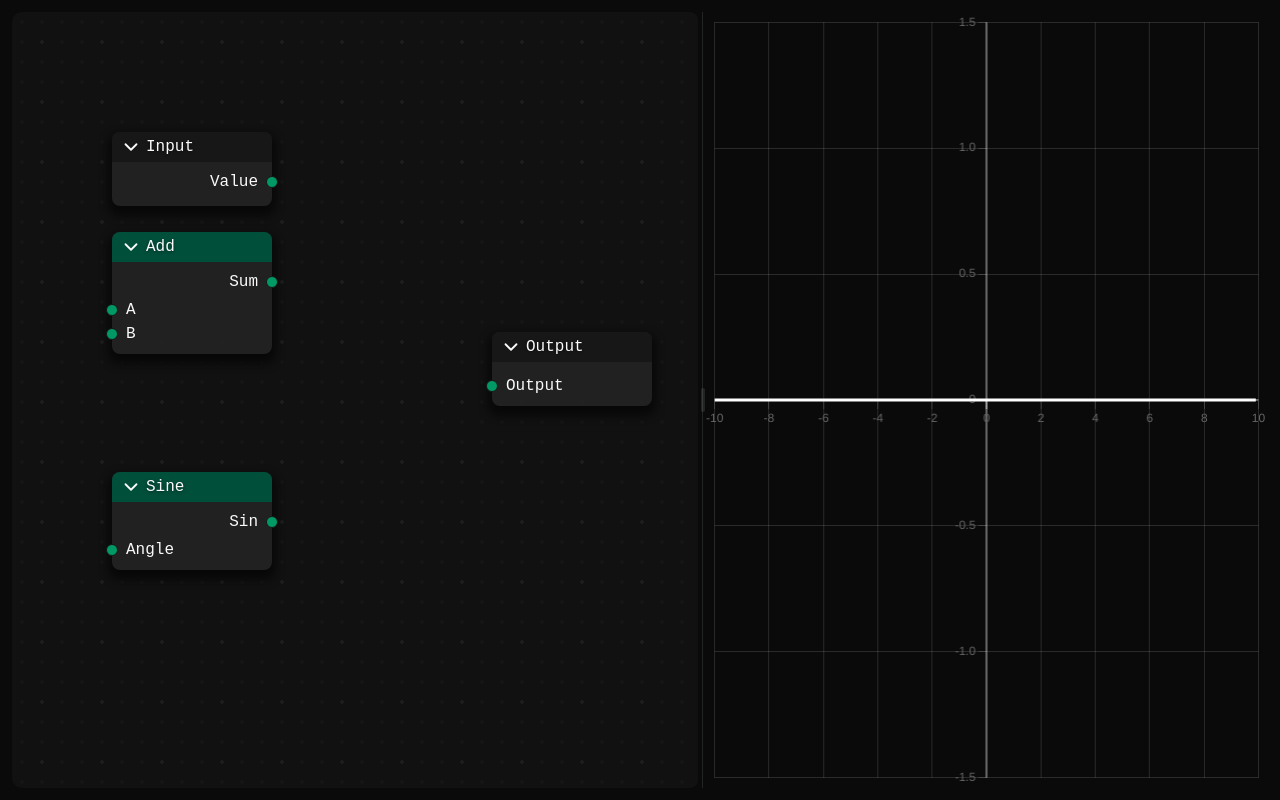
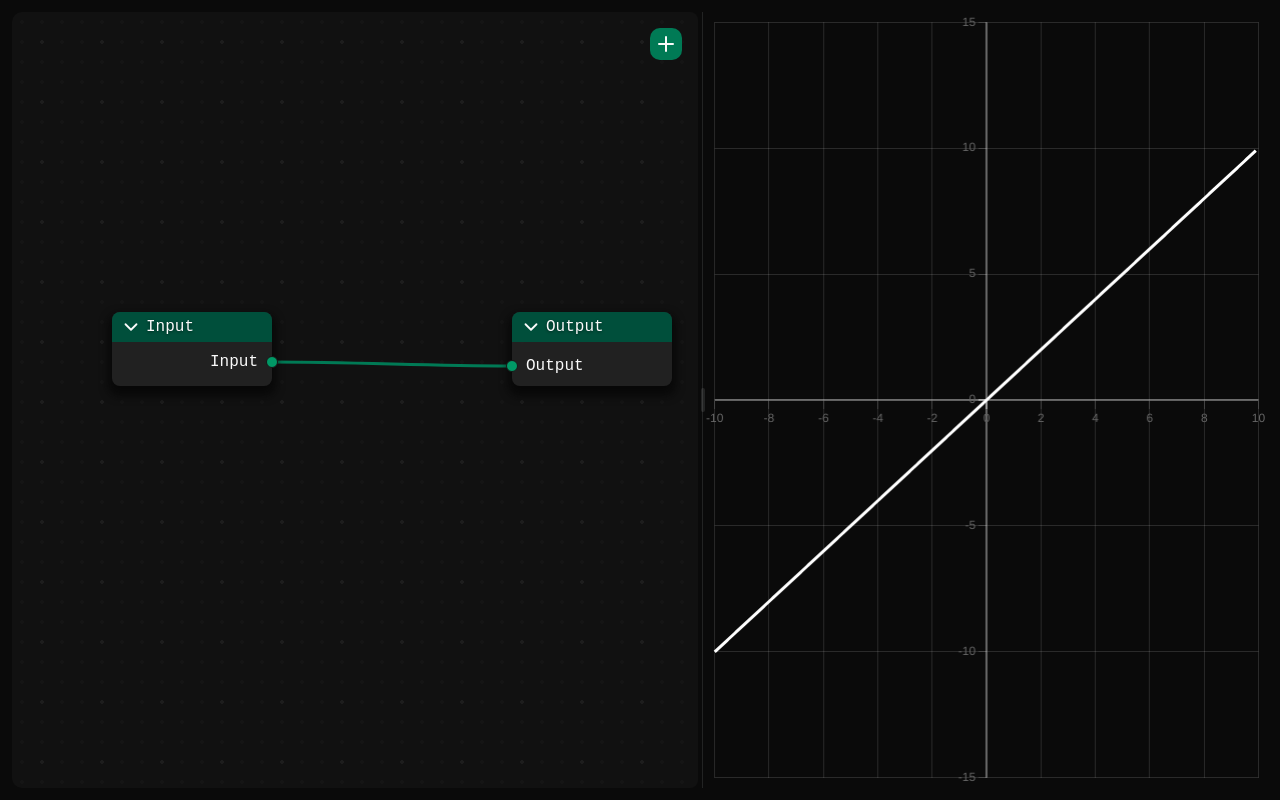
Before and after one commit to claudedjoumessi/nodemap, a React (Vite) app: page / in a window 1280 px wide. Built offline with nearby package versions, Linux system fonts and the light colour scheme.

Commit message:
(feat): implement NodeRegistry base getters/setters and basic node addition

```diff
--- a/src/components/Canvas.tsx
+++ b/src/components/Canvas.tsx
@@ -1,9 +1,11 @@
 import React, { useRef, useState } from "react";
 import Node from "./Node";
-import type { PendingConnection, Connection } from "../lib/types";
+import type { PendingConnection, Connection, TNode } from "@/lib/types";
 import BezierLayer from "./BezierLayer";
 import { nanoid } from "nanoid";
 import { useNodeContext } from "@/context/NodeContext";
+import { registerDefinition } from "@/lib/NodeRegistry";
+import { Plus } from "lucide-react";
 
 const Canvas = () => {
   const [nodeDragging, setNodeDragging] = useState<{
@@ -15,11 +17,11 @@ const Canvas = () => {
   const [disconnecting, setDisconnecting] = useState<Omit<Connection, "id"> | null>(null);
 
   // Accessing Nodes & Connections and Setters from Context
-  const { nodes, setNodes, connections, setConnections } = useNodeContext()
+  const { nodes, setNodes, connections, setConnections } = useNodeContext();
 
   // Port Global Registry
   const portRefs = useRef<Record<string, HTMLDivElement>>({});
-  const canvasRef = useRef<HTMLDivElement|null>(null)
+  const canvasRef = useRef<HTMLDivElement | null>(null);
 
   const registerPort = (nodeId: string, portId: string, el: HTMLDivElement | null) => {
     if (el) portRefs.current[`${nodeId}.${portId}`] = el;
@@ -30,11 +32,11 @@ const Canvas = () => {
     const portRect = portEl.getBoundingClientRect();
 
     // if(!canvasRef.current) return
-    const canvasRect = (canvasRef.current as HTMLDivElement).getBoundingClientRect()
+    const canvasRect = (canvasRef.current as HTMLDivElement).getBoundingClientRect();
 
     return {
-      portX: (portRect.left + portRect.width / 2) - canvasRect.left,
-      portY: (portRect.top + portRect.height / 2) - canvasRect.top,
+      portX: portRect.left + portRect.width / 2 - canvasRect.left,
+      portY: portRect.top + portRect.height / 2 - canvasRect.top,
     };
   };
 
@@ -150,6 +152,30 @@ const Canvas = () => {
     return connections.filter((c) => c !== delConn);
   };
 
+  const handleAdd = () => {
+    // console.log("Adding Node")
+    const sineDef = registerDefinition({
+      type: "sine",
+      name: "Sine",
+      inputs: ['Angle'],
+      outputs: ['Value'],
+      compute(inputs) {
+        return (x) => Math.cos(inputs[0]?.(x) ?? 0)
+      },
+    })
+
+    const newNode: TNode = {
+      id: sineDef.type + nanoid(5),
+      name: sineDef.name,
+      inputs: [{id: "I1", name: sineDef.inputs[0]}],
+      outputs: [{id: "O1", name: sineDef.outputs[0]}],
+      position: { x: 0, y: 0 },
+      compute(inputs) { return sineDef.compute(inputs) }
+    }
+
+    setNodes(prev => [...prev, newNode])
+  }
+
   return (
     <div
       id="canvasScreen"
@@ -174,6 +200,9 @@ const Canvas = () => {
           onInputMouseDown={handleDisconnect}
         />
       ))}
+      <button className="absolute top-4 right-4 size-8 rounded-lg flex items-center justify-center bg-emerald-700" onClick={handleAdd}>
+        <Plus />
+      </button>
     </div>
   );
 };
--- a/src/context/NodeContext.tsx
+++ b/src/context/NodeContext.tsx
@@ -1,5 +1,5 @@
 import type { Connection, TNode } from "@/lib/types";
-import React, { createContext, useContext, type ReactNode } from "react";
+import { createContext, useContext, useEffect, useState, type ReactNode } from "react";
 
 interface INodeContext {
   connections: Connection[];
@@ -11,46 +11,46 @@ interface INodeContext {
 const NodeContext = createContext<INodeContext | null>(null);
 
 const NodeProvider = ({ children }: { children: ReactNode }) => {
-  const nodesData: TNode[] = [
+  const starterNodes: TNode[] = [
     {
       id: "in",
       name: "Input",
-      position: { x: 100, y: 120 },
       inputs: [],
-      outputs: [{ id: "Val", name: "Value" }],
-      type: "input",
+      outputs: [{ id: "I1", name: "Input" }],
+      position: { x: 100, y: 300 },
+      compute() {
+        return (x) => x;
+      },
     },
     {
       id: "out",
       name: "Output",
-      position: { x: 480, y: 320 },
-      inputs: [{ id: "Out", name: "Output" }],
+      inputs: [{ id: "O1", name: "Output" }],
       outputs: [],
-      type: "output",
-    },
-    {
-      id: "a",
-      name: "Add",
-      position: { x: 100, y: 220 },
-      inputs: [
-        { id: "A", name: "A" },
-        { id: "B", name: "B" },
-      ],
-      outputs: [{ id: "Out", name: "Sum" }],
-      type: "add",
-    },
-    {
-      id: "s",
-      name: "Sine",
-      position: { x: 100, y: 460 },
-      inputs: [{ id: "Angle", name: "Angle" }],
-      outputs: [{ id: "Out", name: "Sin" }],
-      type: "sine",
+      position: { x: 500, y: 300 },
+      compute(inputs) {
+        return (x) => inputs[0]?.(x) ?? 0;
+      },
     },
   ];
 
-  const [nodes, setNodes] = React.useState(nodesData);
-  const [connections, setConnections] = React.useState<Connection[]>([]);
+  // Setting nodes before DOM first render
+  const [nodes, setNodes] = useState<TNode[]>(starterNodes);
+  const [connections, setConnections] = useState<Connection[]>([]);
+
+  // Setting connections after DOM first render
+  useEffect(() => {
+    const starterConnections: Connection[] = [
+      {
+        id: "in.I1_out.O1",
+        sourceNodeId: "in",
+        sourcePortId: "I1",
+        targetNodeId: "out",
+        targetPortId: "O1",
+      },
+    ];
+    setConnections(starterConnections);
+  }, []);
 
   const contextValue = { nodes, setNodes, connections, setConnections };
 
--- a/src/hooks/useEvaluate.ts
+++ b/src/hooks/useEvaluate.ts
@@ -22,30 +22,15 @@ const getNodeParents = (destNodeId: string, nodes: TNode[], connections: Connect
 };
 
 // Evaluate Pipeline
-export const useEvaluate = (
-  nodes: TNode[],
-  connections: Connection[],
-) => {
+export const useEvaluate = (nodes: TNode[], connections: Connection[]) => {
   const evaluate = (nodeId: string): NodeCallback => {
-    const node = nodes.find((n) => n.id === nodeId)!;
+    const node = nodes.find((n) => n.id === nodeId);
+    if (!node) throw new Error("Couldn't read node at id: " + nodeId);
     const parents = getNodeParents(nodeId, nodes, connections);
     const inputs = parents.map((p) => evaluate(p.id));
 
-    switch (node.type) {
-      case "input":
-        return (x) => x;
-      case "sine":
-        return (x) => Math.sin(inputs[0]?.(x) ?? x);
-      case "multiply":
-        return (x) => inputs[0]?.(x) * inputs[1]?.(x);
-      case "add":
-        return (x) => (inputs[0]?.(x) ?? 0) + (inputs[1]?.(x) ?? 0);
-      case "output":
-        return (x) => inputs[0]?.(x) ?? 0;
-      default:
-        return (_x) => 0;
-    }
+    return node.compute(inputs);
   };
 
-  return { evaluate }
+  return { evaluate };
 };
--- /dev/null
+++ b/src/lib/NodeRegistry.ts
@@ -0,0 +1,26 @@
+import type { Port } from "./types";
+
+export type NodeCallback = (variable: number) => number;
+
+export type NodeDefinition = {
+  type: string;
+  name: string;
+  inputs: Port["name"][]; // <- Just an array of label inputs
+  outputs: Port["name"][]; // <- Just an array of label outputs
+  compute: (inputs: NodeCallback[]) => NodeCallback;
+};
+
+const registry: Record<NodeDefinition["type"], NodeDefinition> = {};
+
+export const getDefinition = (type: NodeDefinition["type"]) => {
+  return registry[type];
+};
+
+export const registerDefinition = (def: NodeDefinition) => {
+  try {
+    registry[def.type] = def;
+  } catch (e) {
+    throw new Error("Couldn't register definition to registry.");
+  }
+  return def;
+};
--- a/src/lib/types.ts
+++ b/src/lib/types.ts
@@ -1,10 +1,12 @@
+import type { NodeCallback } from "./NodeRegistry";
+
 type TNode = {
   id: string;
   name: string;
   position: { x: number; y: number };
   inputs: Port[];
   outputs: Port[];
-  type: "input" | "output" | "add" | "multiply" | "power" | "sine" | "clamp";
+  compute: (inputs: NodeCallback[]) => NodeCallback;
 };
 
 type Port = {
```
Also changed, not shown: public/fonts/SpaceGrotesk.ttf (deleted).
